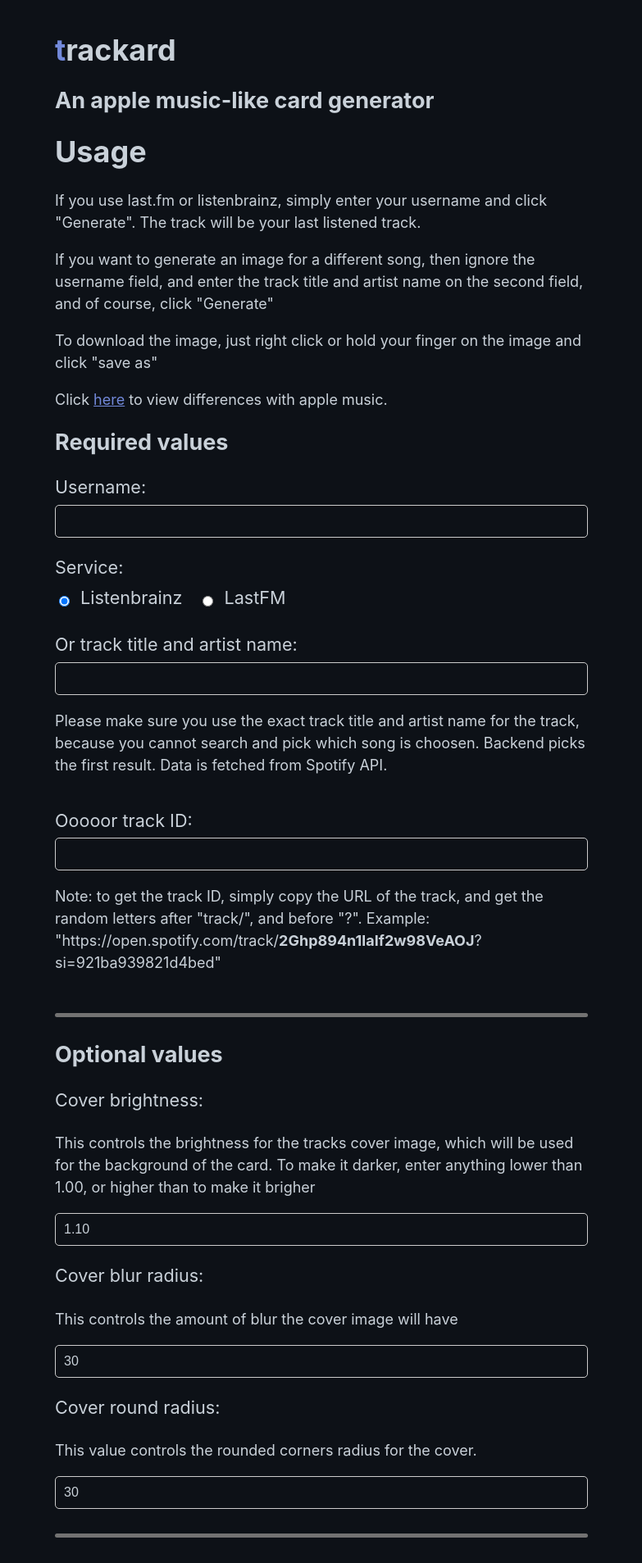
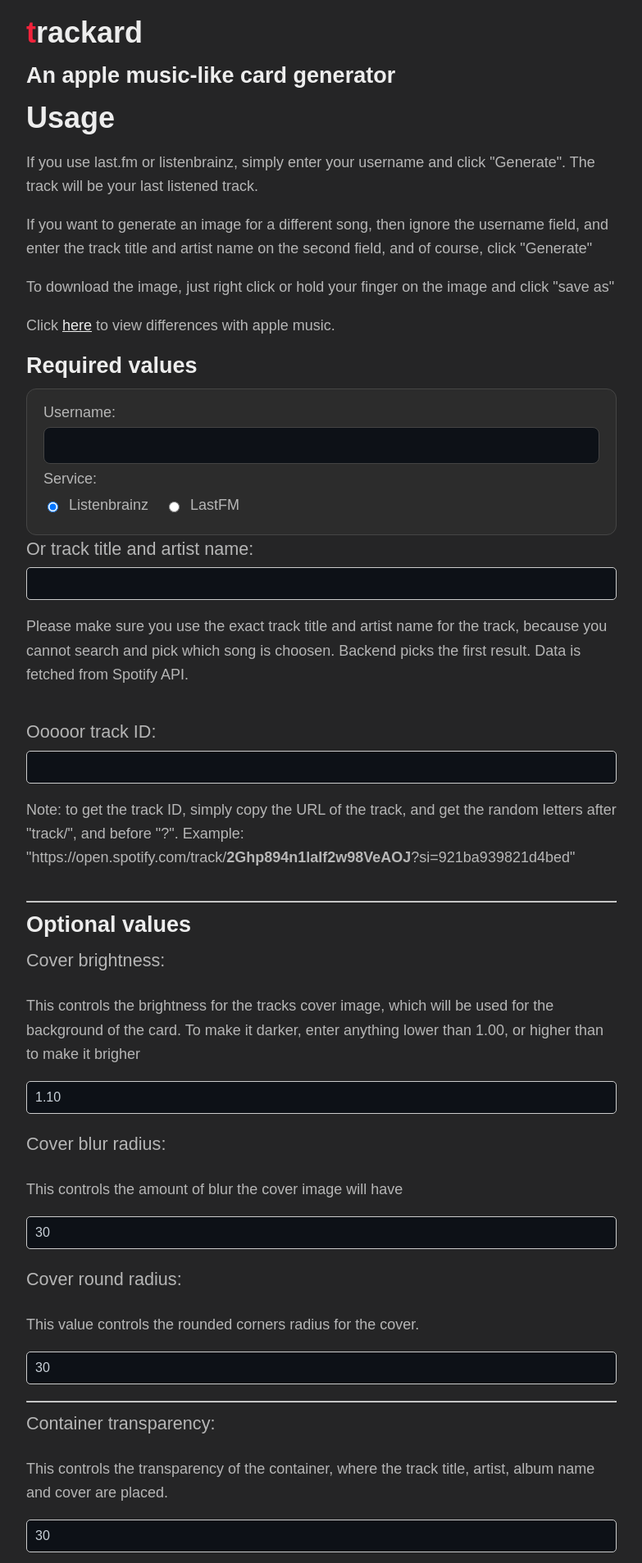
Before and after one commit to devlocalhost/trackard, a Flask app: page / in a window 1280 px wide. Shown: the top 1907 px of the page at 82% size, without its empty margins (248-1031 px from the left). Run offline with Flask 3, Linux system fonts and the light colour scheme.

Commit message:
ui rewrite (1/2)

```diff
--- a/static/css/style.css
+++ b/static/css/style.css
@@ -1,46 +1,90 @@
+:root {
+    --accent-color: #F1233B;
+    --body-background-color: #252526;
+    --body-secondary-color: #2C2C2C;
+    --primary-text-color: #EDEDED;
+    --secondary-text-color: #B6B6B6;
+    --border-outline-color: #454545;
+    --element-hover-background-color: #232323;
+}
+
+html {
+    overflow-x: hidden;
+    margin-right: calc(-1 * (100vw - 100%));
+}
+
 body {
-    max-width: 650px;
-    margin: 40px auto;
-    padding: 0 10px;
-    font:
-        18px/1.5 -apple-system,
-        BlinkMacSystemFont,
-        "Segoe UI",
-        Roboto,
-        "Helvetica Neue",
-        Arial,
-        "Noto Sans",
-        sans-serif,
-        "Apple Color Emoji",
-        "Segoe UI Emoji",
-        "Segoe UI Symbol",
-        "Noto Color Emoji";
-    color: #c9d1d9;
-    background: #0d1117;
+    font-family: sans-serif;
+    font-size: 18px;
+    color: var(--secondary-text-color);
+    background-color: var(--body-background-color);
+    margin: 1em auto;
+    max-width: 40em;
+    line-height: 1.62;
+    padding: 0 0.92em 3.64em;
+    overflow-wrap: break-word;
+}
+
+h1, h2, h3, h4, h5, h6 {
+    color: var(--primary-text-color);
+    line-height: 1.2;
+    margin-bottom: 0.4em;
+    margin-top: 0.4em;
 }
 
 a {
-    cursor: pointer;
-    color: #7289da;
+    color: var(--primary-text-color);
+    transition: color 0.3s ease;
+    word-break: break-word; /* possibly a bad choice? */
+}
+
+a:hover {
+    color: var(--accent-color);
+}
+
+li::marker {
+    color: var(--primary-text-color);
 }
 
 .colored::first-letter {
-    color: #7289da;
+    color: var(--accent-color);
 }
 
-hr {
-    border: none;
-    height: 5px;
-    border-radius: 5px;
-    margin-top: 30px;
-    margin-bottom: 30px;
-    background-color: #727272;
+.input-wrapper {
+    border: 1px solid var(--border-outline-color);
+    border-radius: 12px;
+    padding: 20px;
+    padding-top: 14px;
+    background-color: var(--body-secondary-color);
+    display: flex;
+    width: 100%;
+    flex-direction: column;
+    box-sizing: border-box;
+    gap: 0.2em;
 }
 
-h1,
-h2,
-h3 {
-    line-height: 1.2;
+.input-wrapper label {
+    color: var(--secondary-text-color);
+    font-size: 1em;
+}
+
+.input-wrapper input {
+    border: 1px solid var(--border-outline-color);
+    border-radius: 8px;
+    background: var(--body-secondary-color);
+    color: var(--primary-text-color);
+    padding: 0.6em 0.8em;
+    outline: none;
+    font-size: 1em;
+    transition: background-color 0.3s ease;
+}
+
+.input-wrapper input:focus {
+    background-color: var(--element-hover-background-color);
+}
+
+.input-wrapper button {
+    margin-top: 20px;
 }
 
 .form-group {
--- a/templates/index.html
+++ b/templates/index.html
@@ -37,12 +37,10 @@
 
     <form action="/get" method="get" onsubmit="return validateForm()">
     <h2>Required values</h2>
-    <div class="form-group">
+    <div class="input-wrapper">
         <label for="username">Username:</label>
         <input type="text" id="username" name="username">
-    </div>
 
-    <div class="form-group">
         <label>Service:</label>
         <div class="radio-group">
             <input
```
